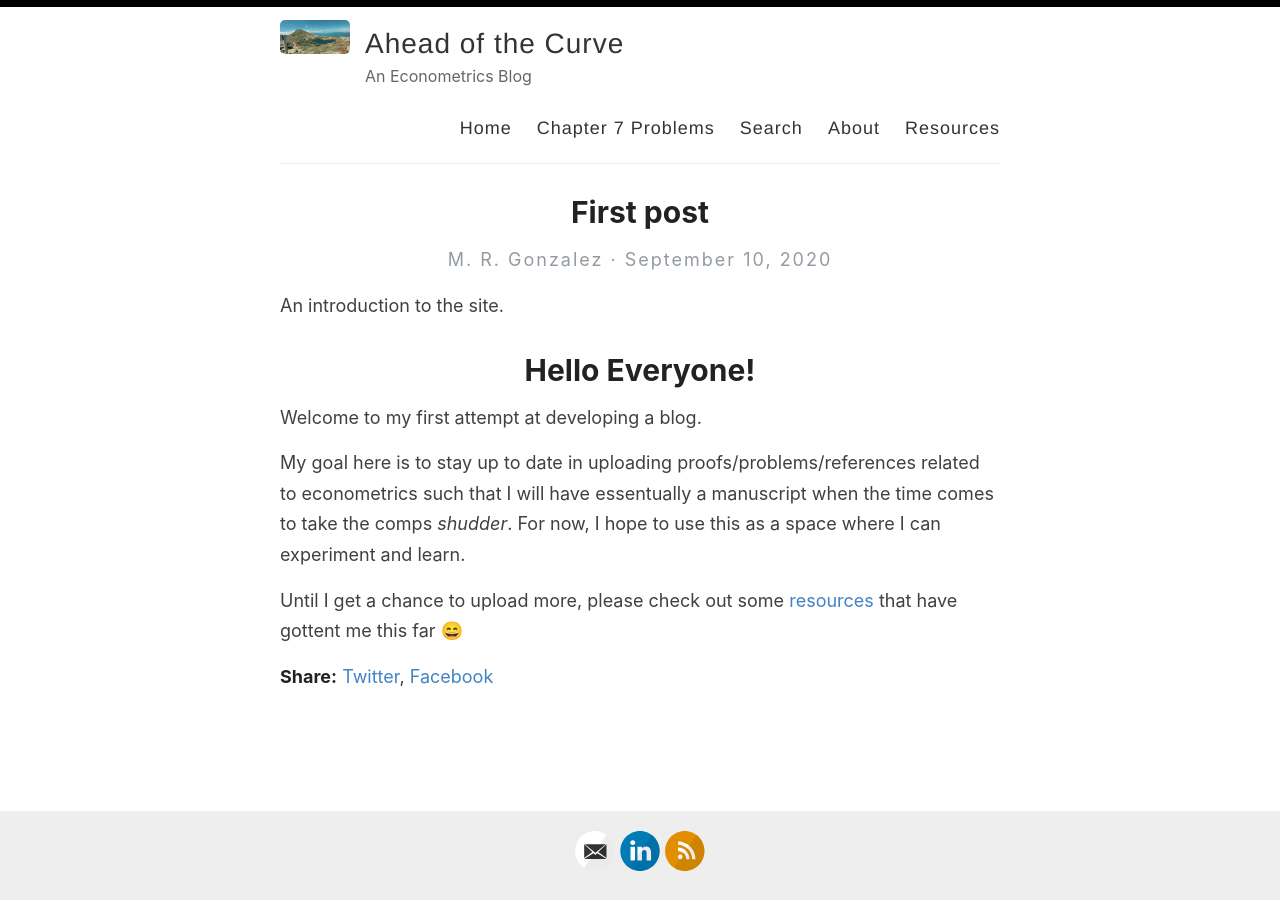
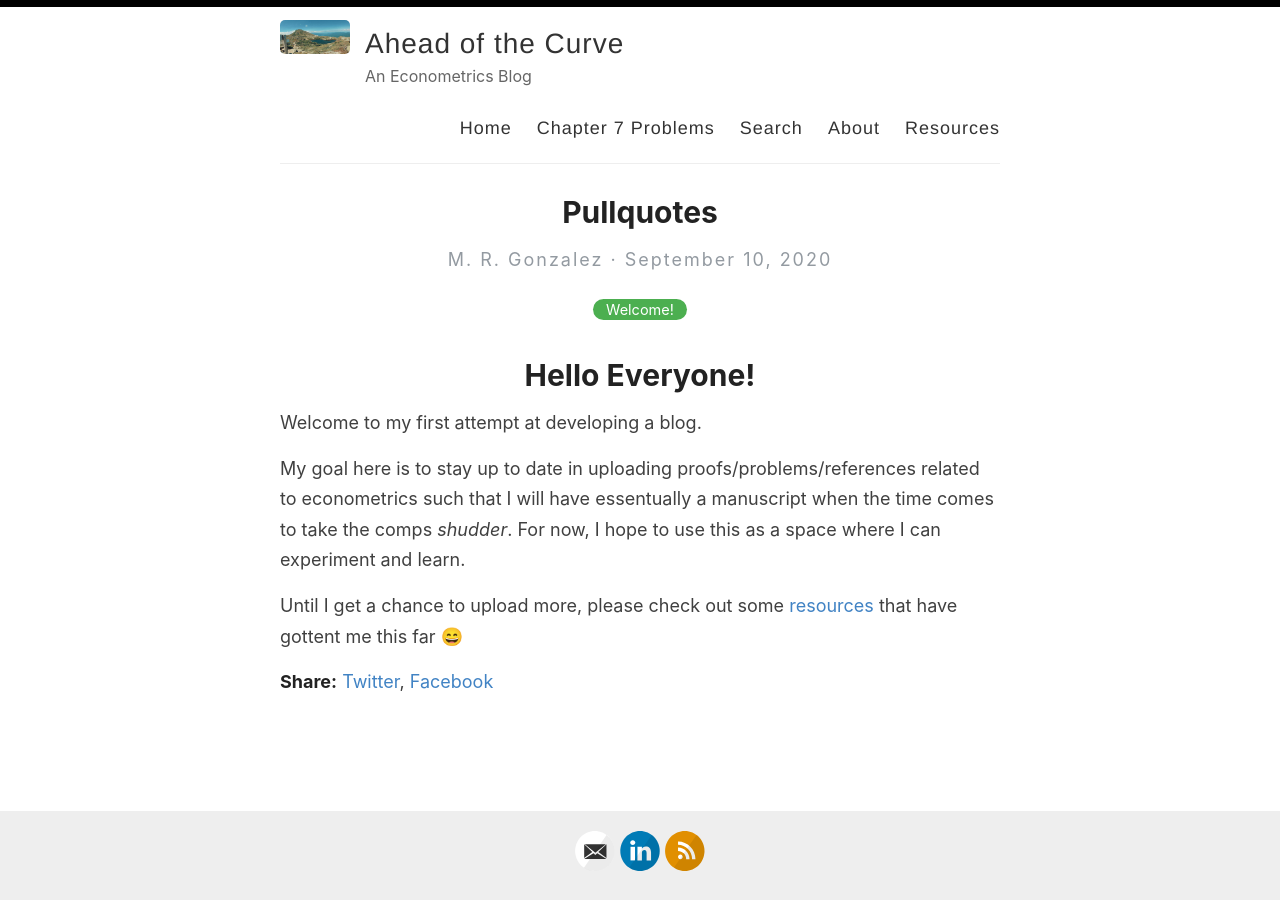
Before and after one commit to MatthewRGonzalez/Econometric, a Jekyll site: the page built from _posts/2020-9-10-First Post.md, in a window 1280 px wide. Built offline with Jekyll 4.4.1, drawn with Linux system fonts in a browser that asks for light colours; emoji names are drawn with the system emoji font; our own code applies the rules of GitHub Pages for plain Markdown files.

Commit message:
Update 2020-9-10-First Post.md

```diff
--- a/_posts/2020-9-10-First Post.md
+++ b/_posts/2020-9-10-First Post.md
@@ -1,5 +1,12 @@
+---
+layout: post
+title:  Pullquotes
+categories: [Welcome!]
+excerpt: An introduction to the site.
+---
 
-An introduction to the site.
+
+
 
 # Hello Everyone!
 
```
